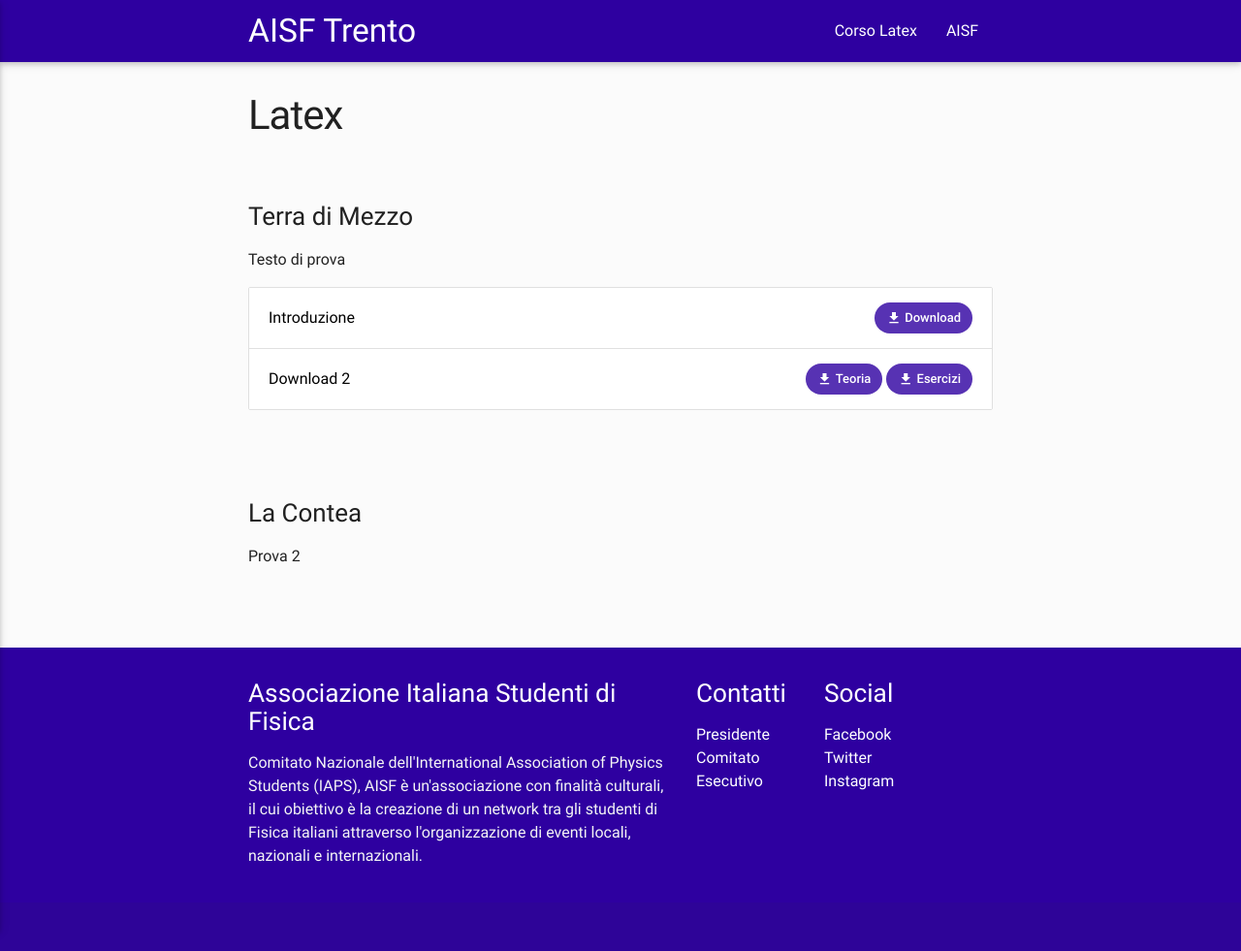
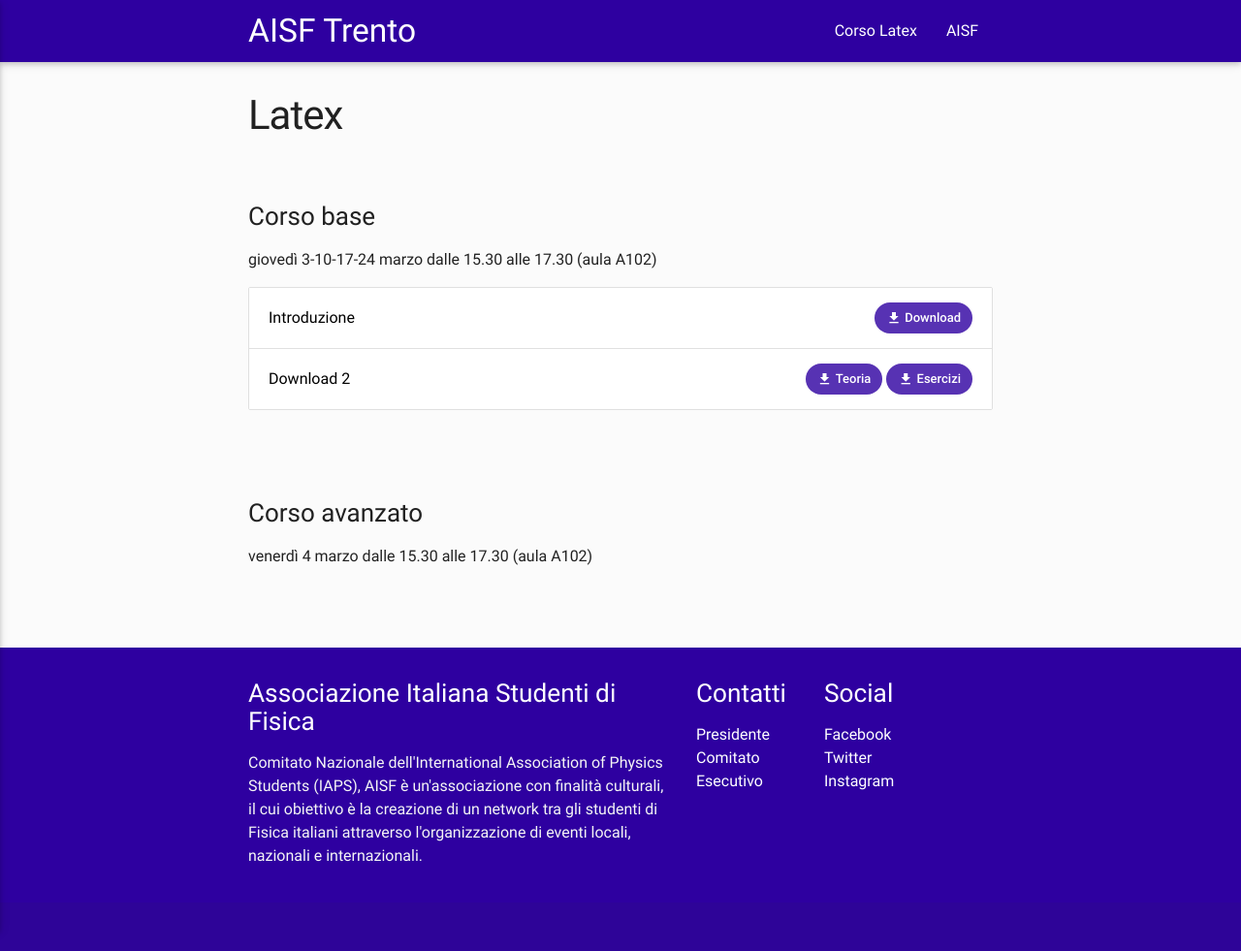
Before and after one commit to ai-sf/trento, a Jekyll site: the page built from latex.html, in a window 1280 px wide. Shown: the whole page at 97% size. Built offline with Jekyll 4.4.1, drawn with Linux system fonts in a browser that asks for light colours; nearby versions of some CDN libraries.

Commit message:
Update latex.yml

```diff
--- a/_data/latex.yml
+++ b/_data/latex.yml
@@ -1,6 +1,6 @@
 sezioni:
-  - titolo: "Terra di Mezzo"
-    testo: "Testo di prova"
+  - titolo: "Corso base"
+    testo: "giovedì 3-10-17-24 marzo dalle 15.30 alle 17.30 (aula A102)"
     downloads:
       - testo: "Introduzione"
         urls:
@@ -14,5 +14,5 @@
           url: "Esercizi_1.pdf"
 #      - testo: "Download 3"
 #        url: "boh"
-  - titolo: "La Contea"
-    testo: "Prova 2"
+  - titolo: "Corso avanzato"
+    testo: "venerdì 4 marzo dalle 15.30 alle 17.30 (aula A102)"
```
